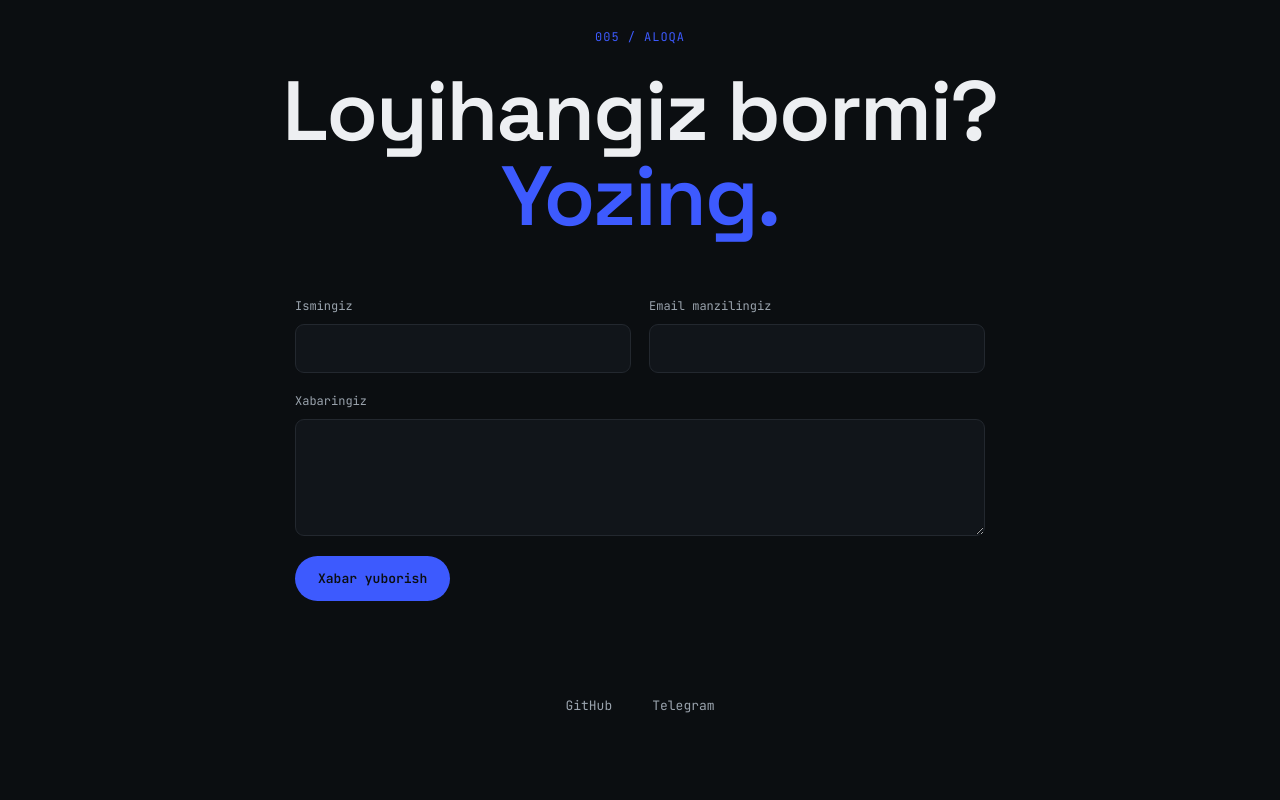
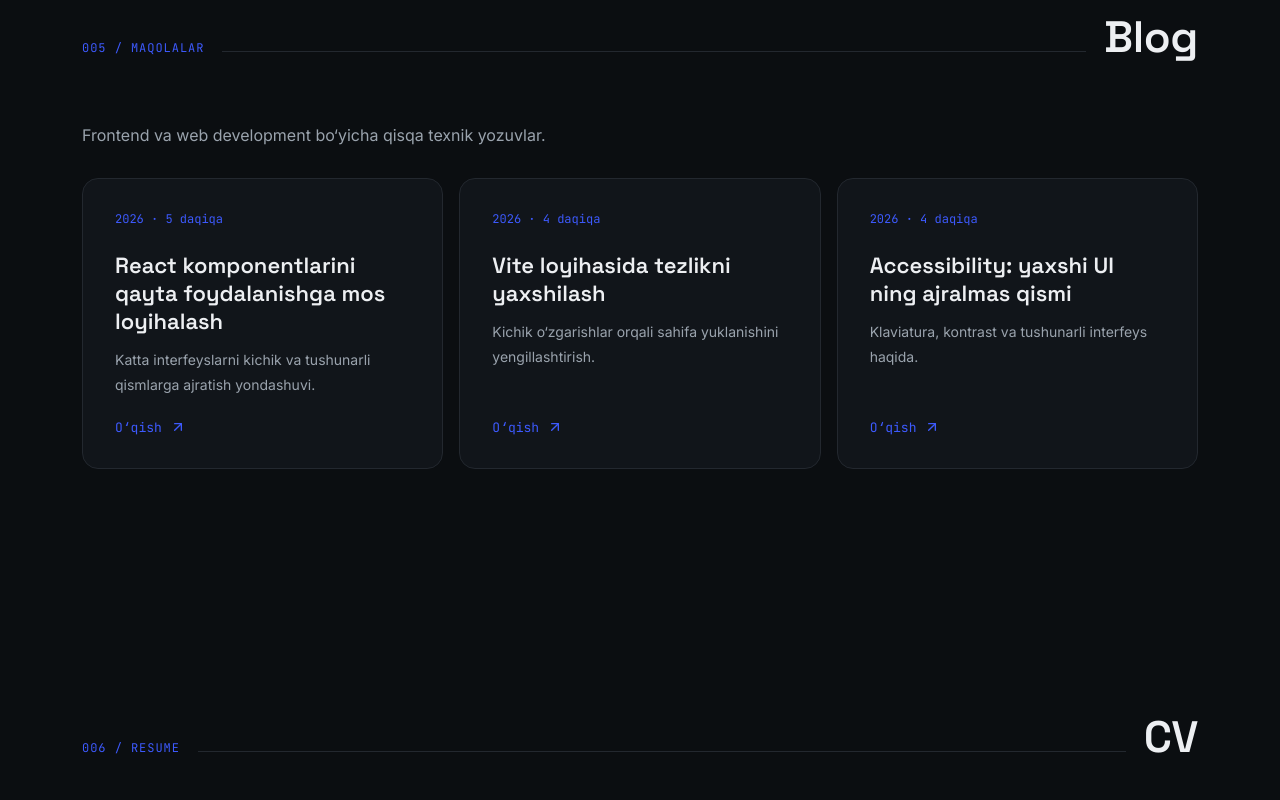
Before and after one commit to AzizchikOff/ao.dev, a React (Vite) app: page / in a window 1280 px wide. Shown: the part 5320-6120 px from the top of the page. Built offline with nearby package versions, Linux system fonts and the light colour scheme.

Commit message:
feat: wire blog and CV into portfolio navigation

```diff
--- a/src/App.jsx
+++ b/src/App.jsx
@@ -9,6 +9,8 @@ import Contact from "./components/Contact";
 import Footer from "./components/Footer";
 import Playground from "./components/Playground";
 import CommandPalette from "./components/CommandPalette";
+import Blog from "./components/Blog";
+import Resume from "./components/Resume";
 
 export default function App() {
   return (
@@ -24,6 +26,8 @@ export default function App() {
         <Work />
         <Experience />
         <Playground />
+        <Blog />
+        <Resume />
         <Contact />
       </main>
       <Footer />
```
